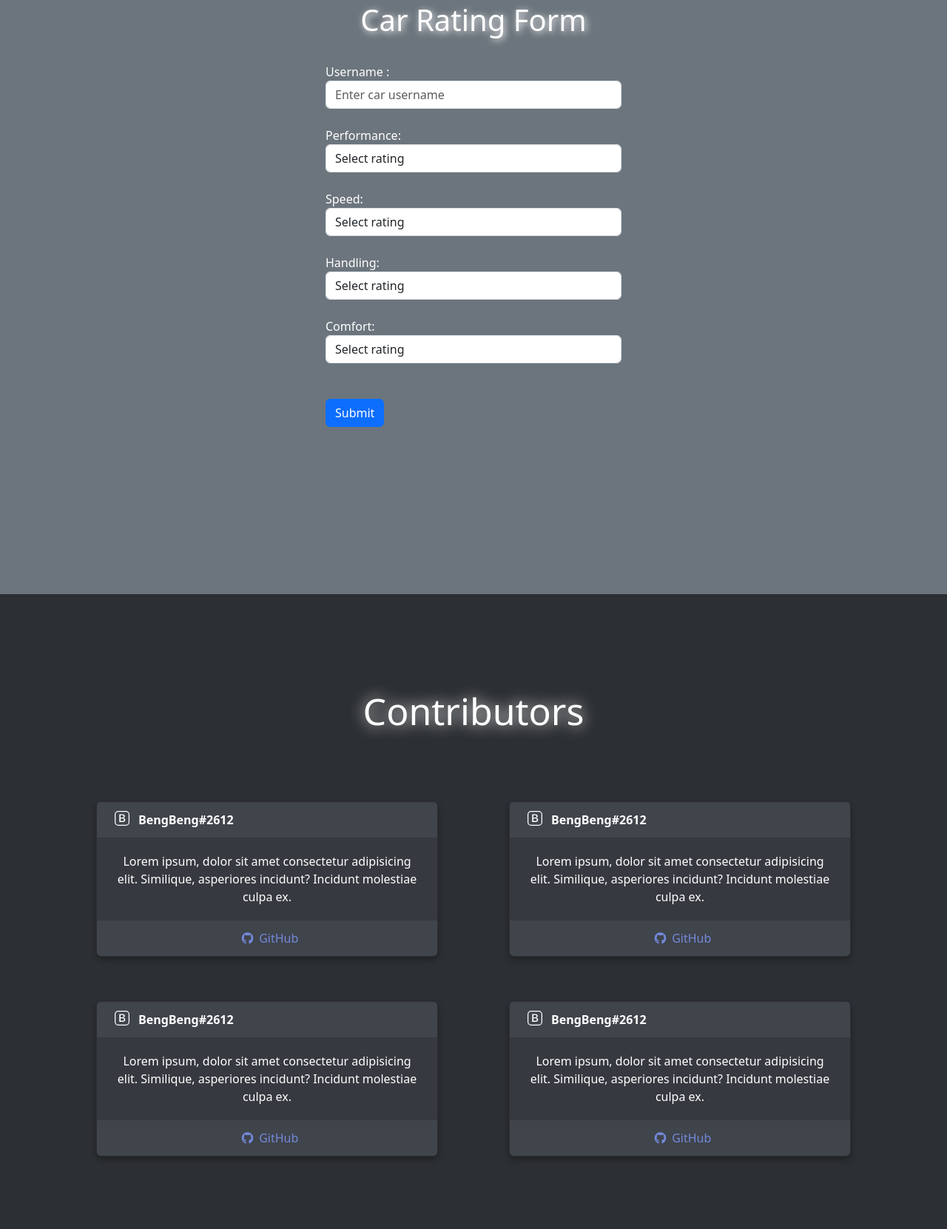
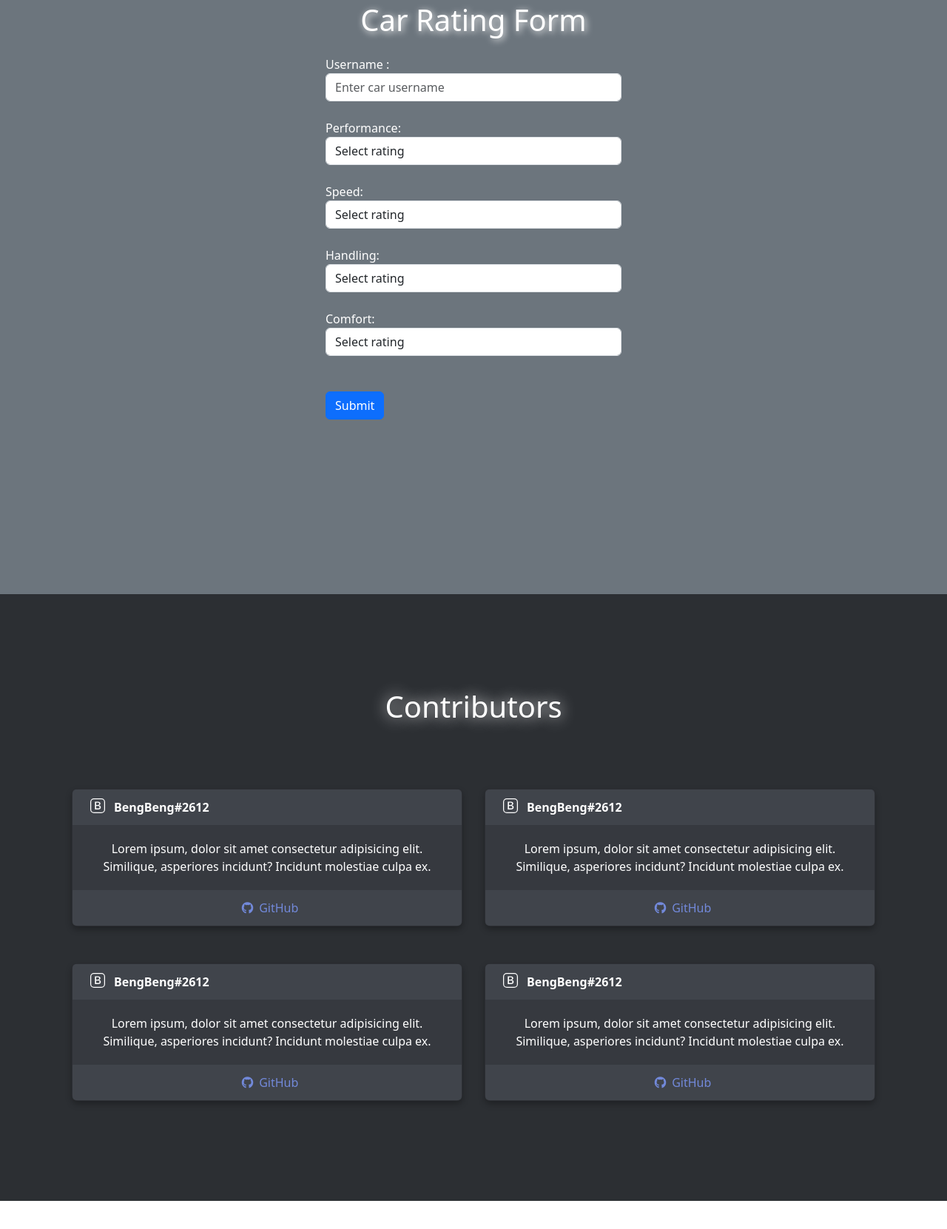
Before and after one commit to niezk/porschecool, a website: page index.html in a window 1280 px wide. Shown: the part 4197-5858 px from the top of the page at 74% size. After the commit the page ends 5820 px from the top, so only its background shows below. Drawn offline with nearby package versions, Linux system fonts and the light colour scheme.

Commit message:
launching now

```diff
--- a/index.html
+++ b/index.html
@@ -177,8 +177,8 @@
 <!-- Rating Start -->
 <section id="rating">
   <div class=" bg-secondary rating text-white center">
-    <h1 class="text-center rating-title">Car Rating Form</h1>
     <form>
+      <h1 class="text-center rating-title pb-3">Car Rating Form</h1>
       <div class="form-group ">
         <label for="car-model">Username :</label>
         <input type="text" class="form-control" id="car-model" placeholder="Enter car username">
@@ -240,7 +240,7 @@
     <div class="row">
       <!-- card contributor grup start -->
       <div class="cards-group mt-5 d-xl-flex text-center justify-content-center align-items-center container">
-      <div class="card-contribut mx-5">
+      <div class="card-contribut">
         <div class="card">
           <div class="card-header d-flex fw-bold text-white ">
             <h5 class="px-2">
@@ -258,7 +258,7 @@
         </div>
       </div>
       <!--  -->
-      <div class="card-contribut mx-5">
+      <div class="card-contribut">
         <div class="card">
           <div class="card-header d-flex fw-bold text-white ">
             <h5 class="px-2">
@@ -280,7 +280,7 @@
 
         <!-- card contributor grup start -->
       <div class="cards-group d-xl-flex text-center justify-content-center align-items-center container">
-        <div class="card-contribut mx-5">
+        <div class="card-contribut">
           <div class="card">
             <div class="card-header d-flex fw-bold text-white ">
               <h5 class="px-2">
@@ -298,7 +298,7 @@
           </div>
         </div>
         <!--  -->
-        <div class="card-contribut mx-5">
+        <div class="card-contribut">
           <div class="card">
             <div class="card-header d-flex fw-bold text-white ">
               <h5 class="px-2">
@@ -326,4 +326,10 @@
         feather.replace()
     </script>
     <script src="node_modules/bootstrap/dist/js/bootstrap.bundle.js"></script>
+    <script>
+      const hide = () => {
+        const a = document.getElementById("offcanvasLeft")
+        a.classList.remove("show");
+      }
+    </script>
 </html>
--- a/misc/style.css
+++ b/misc/style.css
@@ -95,7 +95,6 @@
 .rating-title {
     color: rgb(255, 255, 255);
     text-shadow: 2px 2px 10px rgb(255, 255, 255);
-    bottom: 0;
 }
 
 #Perfomance {
@@ -140,9 +139,9 @@
 }
 
 .center {
-    display: grid;
+    display: flex;
     justify-content: center;
-    padding: 200px;
+    padding-top: 200px;
 }
 .card {
     background-color: #36393f;
@@ -181,18 +180,19 @@
 }
 
 .card-contribut {
+    margin: 15px;
     /* PR BUAT CONTRIBUTOR CARD FLEX DI LAPTOP DAN KECILKAN WIDTH !!! */
 }
 
 .cards-group {
     /* PR BUAT CONTRIBUTOR CARD FLEX DI LAPTOP DAN KECILKAN WIDTH !!! */
     width: 1500px;
-    height: 270px;
+    height: 250px;
 }
 
 .contributor-title {
     padding-top: 5rem;
-    font-size: 50px;
+    font-size: 40px;
     color: white;
     text-shadow: 0px 0px 20px rgb(255, 255, 255);
 }
@@ -235,7 +235,12 @@
   }
 
 
+  @media (max-width: 1400px) {
+    .cards-group {
 
+        height: 100%;
+    }
+  }
 
 
 
@@ -244,7 +249,7 @@
       font-size: 19px;
     }
     .perfom-title {
-        font-size: 2.7rem;
+        font-size: 2rem;
     }
     .perfom-slogan {
         font-size: small;
```
